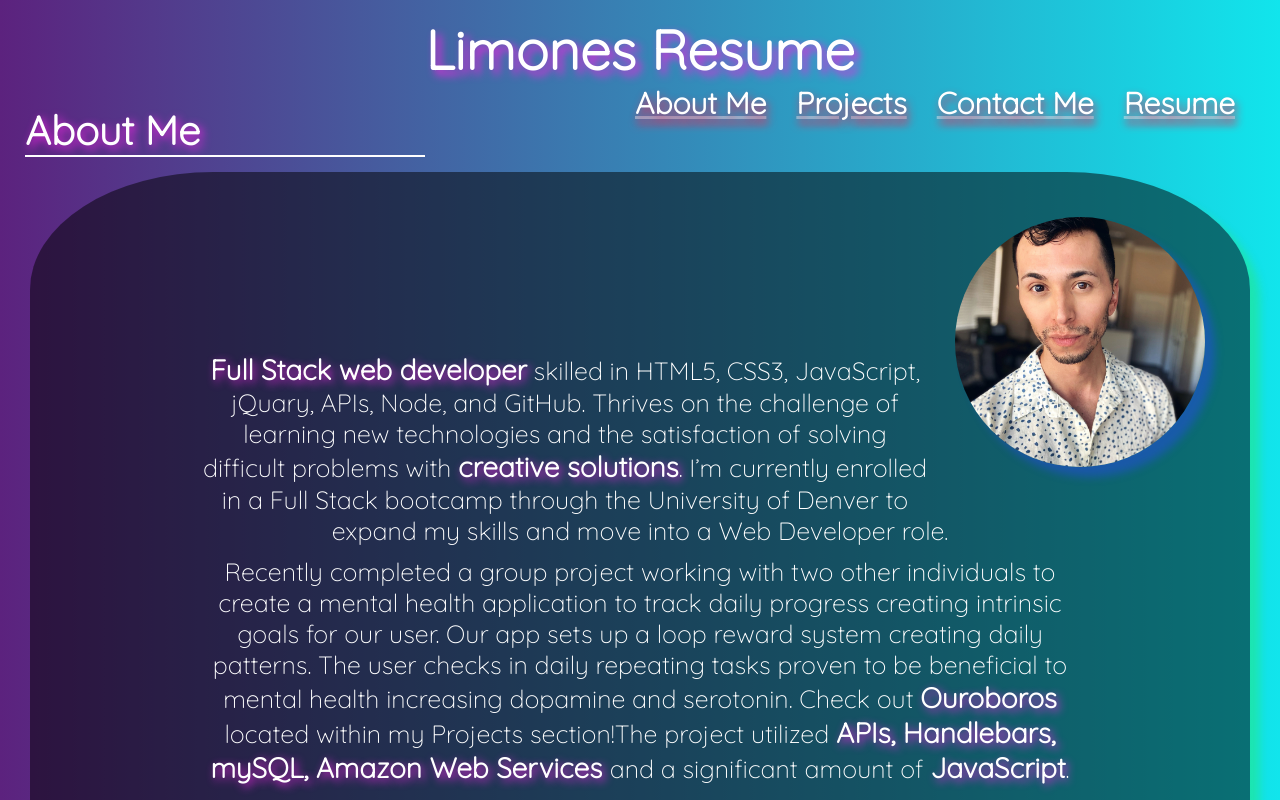
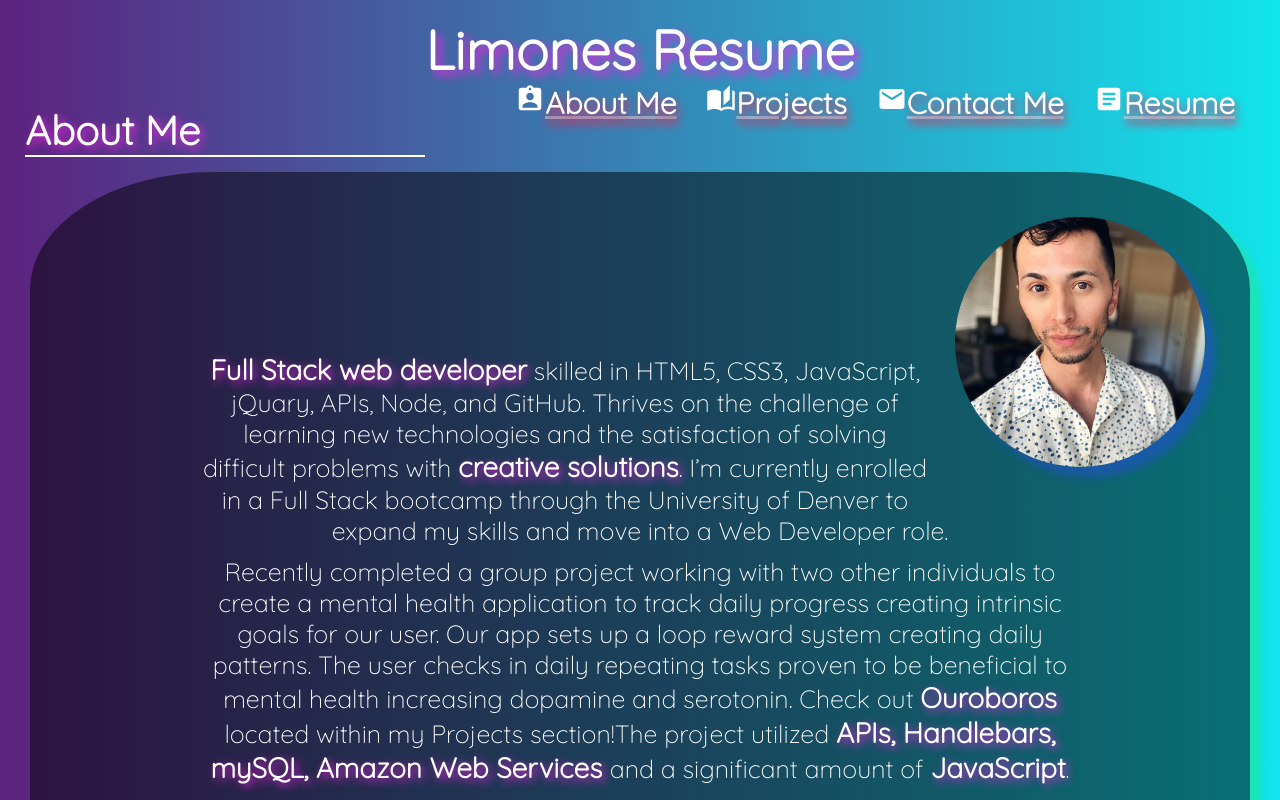
Before and after one commit to ZestyLimones/react-portfolio, a React (Create React App) app: page / in a window 1280 px wide. Shown: the top 800 px of the page. Built offline with nearby package versions, Linux system fonts and the light colour scheme.

Commit message:
added icons

```diff
--- a/package.json
+++ b/package.json
@@ -6,6 +6,7 @@
   "dependencies": {
     "@emotion/react": "^11.6.0",
     "@emotion/styled": "^11.6.0",
+    "@mui/icons-material": "^5.2.0",
     "@mui/material": "^5.1.1",
     "@testing-library/jest-dom": "^5.15.0",
     "@testing-library/react": "^11.2.7",
--- a/src/components/NavBar.js
+++ b/src/components/NavBar.js
@@ -1,6 +1,10 @@
 import React from 'react';
 import Box from '@mui/material/Box';
 import Link from '@mui/material/Link';
+import AssignmentIndIcon from '@mui/icons-material/AssignmentInd';
+import AutoStoriesIcon from '@mui/icons-material/AutoStories';
+import EmailIcon from '@mui/icons-material/Email';
+import ArticleIcon from '@mui/icons-material/Article';
 import './NavBar.css';
 
 function NavBar({ currentPage, handlePageChange }) {
@@ -13,6 +17,7 @@ function NavBar({ currentPage, handlePageChange }) {
           onClick={() => handlePageChange('About')}
           className={currentPage === 'About' ? 'nav-link active' : 'nav-link'}
         >
+          <AssignmentIndIcon fontSize="inherit" />
           About Me
         </Link>
       </Box>
@@ -25,6 +30,7 @@ function NavBar({ currentPage, handlePageChange }) {
             currentPage === 'Projects' ? 'nav-link active' : 'nav-link'
           }
         >
+          <AutoStoriesIcon fontSize="inherit" />
           Projects
         </Link>
       </Box>
@@ -35,6 +41,7 @@ function NavBar({ currentPage, handlePageChange }) {
           onClick={() => handlePageChange('Contact')}
           className={currentPage === 'Contact' ? 'nav-link active' : 'nav-link'}
         >
+          <EmailIcon fontSize="inherit" />
           Contact Me
         </Link>
       </Box>
@@ -46,6 +53,7 @@ function NavBar({ currentPage, handlePageChange }) {
           target="_blank"
           rel="noreferrer"
         >
+          <ArticleIcon fontSize="inherit" />
           Resume
         </Link>
       </Box>
```
Also changed, not shown: 1 other file (tests, documents, lock files or other folders).
